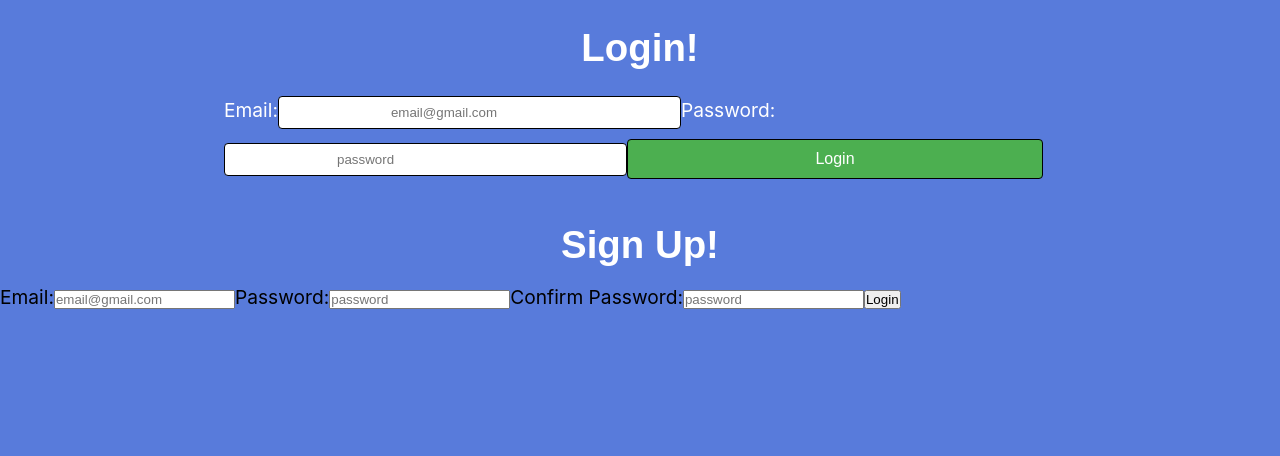
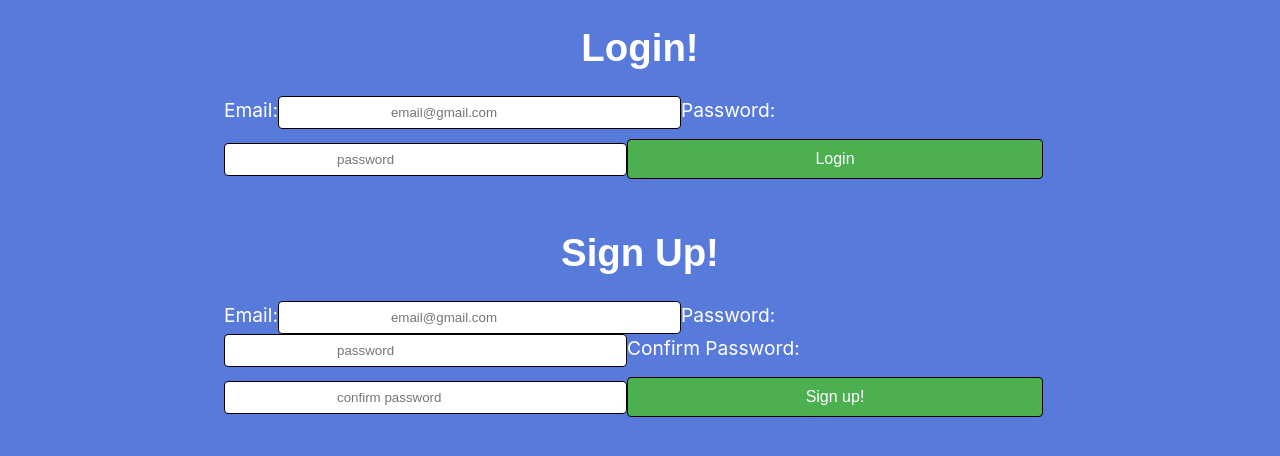
Before and after one commit to emrichmp/myFoodJournal-Frontend, a React (Create React App) app: page / in a window 1280 px wide. Shown: the top 456 px of the page. Built offline with nearby package versions, Linux system fonts and the light colour scheme; a web font is replaced by a local one.

Commit message:
signup form styling

```diff
--- a/src/App.css
+++ b/src/App.css
@@ -174,3 +174,34 @@ select {
 .login-button:hover {
   background-color: rgb(135, 206, 150);
 }
+
+.signup {
+  color: white;
+  padding: 0.5rem 7rem;
+  text-align: left;
+}
+.signup-input {
+  color: white;
+  padding: 0.5rem 7rem;
+  box-sizing: border-box;
+  border-radius: 4px;
+  border: 1px solid black;
+}
+
+.signup-button {
+  background-color: #4CAF50;
+  width: 50%;
+  color: white;
+  font-size: medium;
+  padding: 10px 10px;
+  text-decoration: none;
+  margin: 4px 2px;
+  cursor: pointer;
+  border-radius: 4px;
+  border: 1px solid black;
+  margin: 10px 0;
+}
+
+.signup-button:hover {
+  background-color: rgb(135, 206, 150);
+}
--- a/src/components/Login/SignUpForm.js
+++ b/src/components/Login/SignUpForm.js
@@ -3,22 +3,22 @@ import React from 'react';
 class SignUpForm extends React.Component {
     render () {
         return (
-          <div className="sign-up">
+          <div className="signup">
               <h1 className="Header">Sign Up!</h1>
-              <form onSubmit= {this.submitHandler} className="">
+              <form onSubmit= {this.submitHandler} className="signup">
                   <label>
                       Email:
-                      <input className="" type="text" name="email" placeholder="email@gmail.com" onChange={this.changeHandler} />
+                      <input className="signup-input" type="text" name="email" placeholder="email@gmail.com" onChange={this.changeHandler} />
                   </label>
                   <label>
                       Password:
-                      <input className="" type="password" name="password" placeholder="password" onChange={this.changeHandler} />
+                      <input className="signup-input" type="password" name="password" placeholder="password" onChange={this.changeHandler} />
                   </label>
                   <label>
                       Confirm Password:
-                      <input className="" type="password" name="confirm" placeholder="password" onChange={this.changeHandler} />
+                      <input className="signup-input" type="password" name="confirm" placeholder="confirm password" onChange={this.changeHandler} />
                   </label>
-                  <input type="submit" value="Login" />
+                  <input className="signup-button" type="submit" value="Sign up!" />
               </form>
           </div>
         );
```
